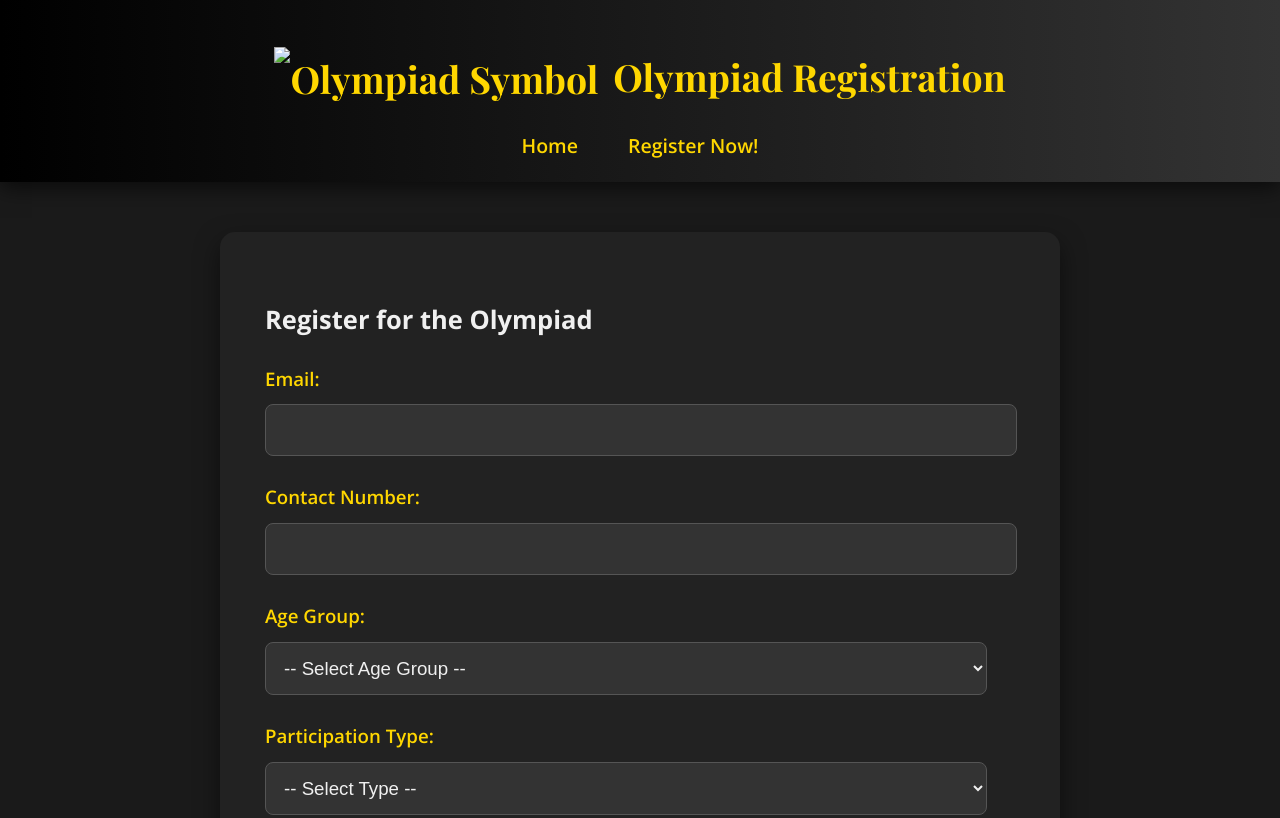
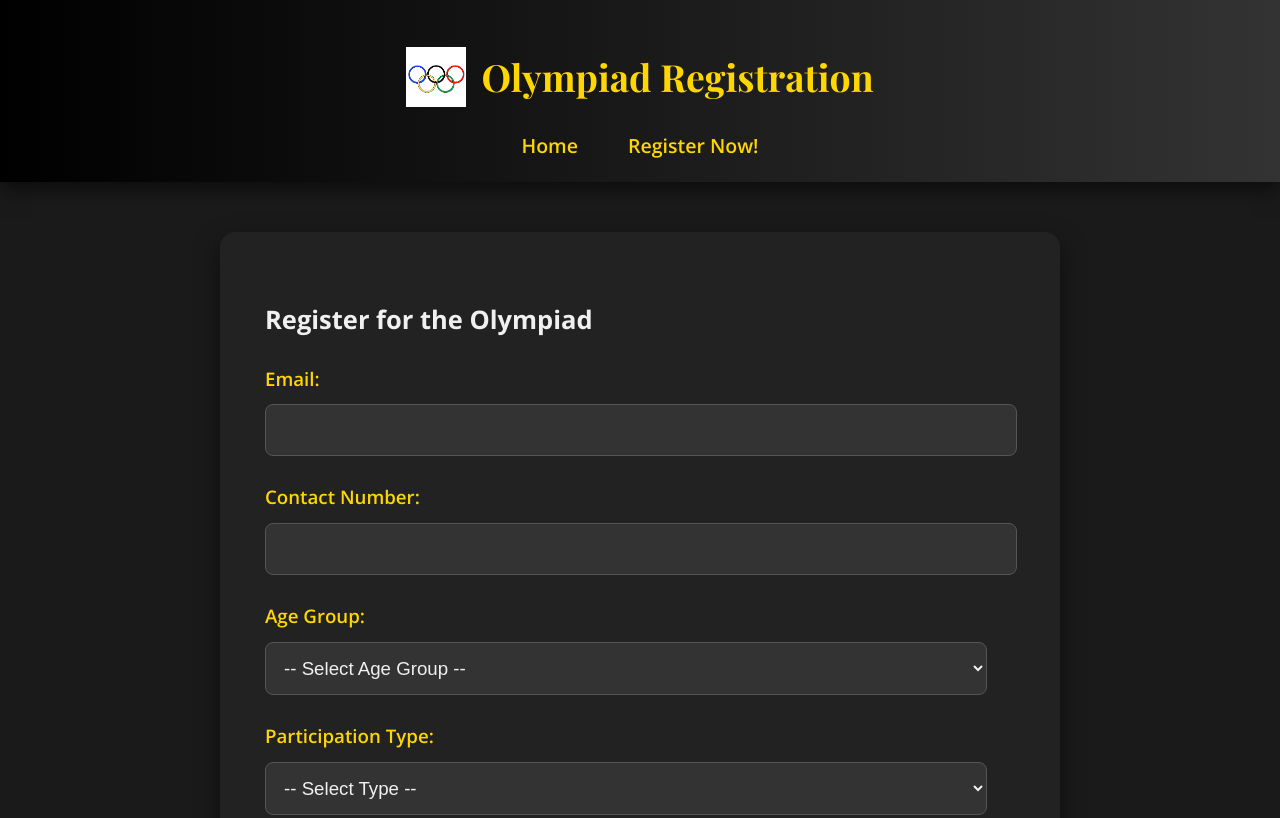
Before and after one commit to aayannasrullah85-coder/Olympiad2026, a plain HTML site: page register.html in a window 1280 px wide. Shown: the top 818 px of the page. Drawn offline with nearby package versions, Linux system fonts and the light colour scheme.

Commit message:
Update register.html

```diff
--- a/register.html
+++ b/register.html
@@ -9,7 +9,7 @@
 <body>
     <header>
         <h1 class="logo">
-            <img src="/Images/flag-Olympic-Games.webp" alt="Olympiad Symbol" class="olympiad-symbol">
+            <img src="https://github.com/aayannasrullah85-coder/Olympiad2026/blob/main/images%20(3).png" alt="Olympiad Symbol" class="olympiad-symbol">
             Olympiad Registration
         </h1>
         <nav>
@@ -85,4 +85,5 @@
 
 <script src="script.js"></script> <!-- Link to your JavaScript file -->
 </body>
+
 </html>
```
